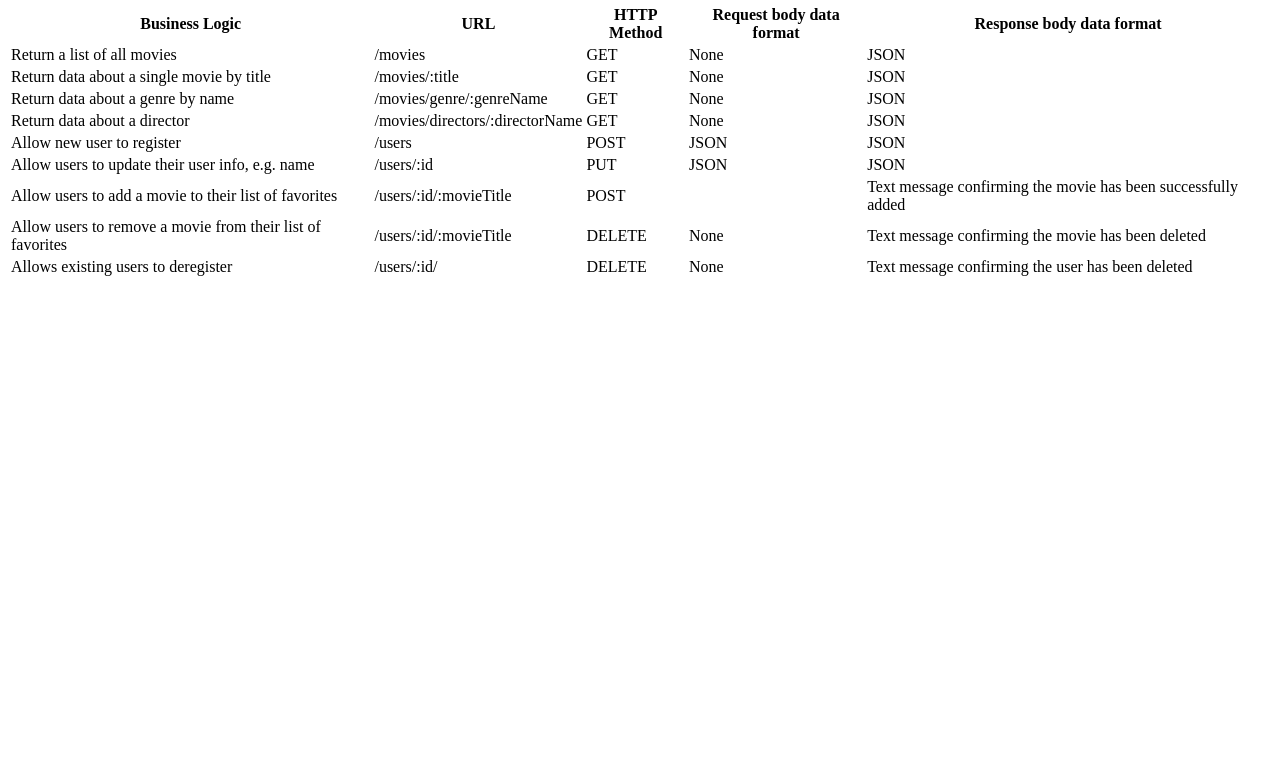
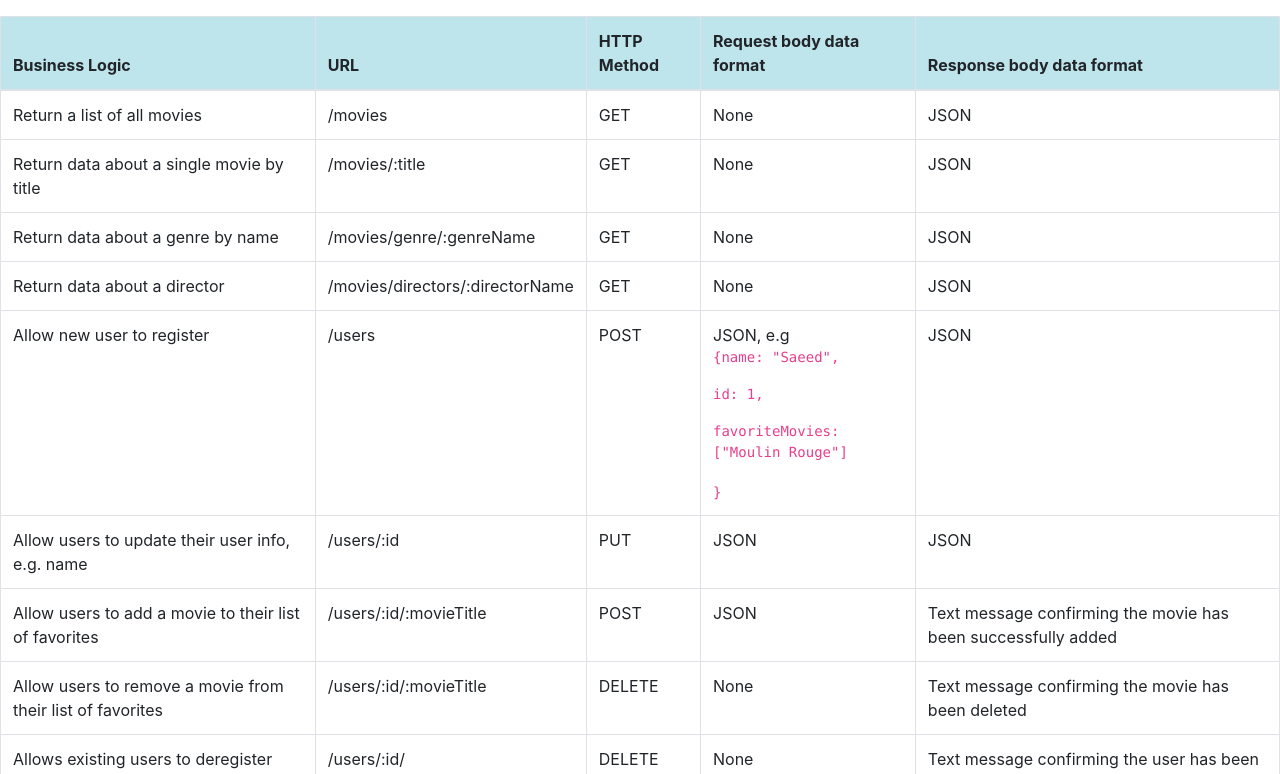
Before and after one commit to Ntsubi/movie_api, a website: page public/documentation.html in a window 1280 px wide. Shown: the part 214-988 px from the top of the page. Before the commit the page ends 800 px from the top, so only its background shows below. Drawn offline with nearby package versions, Linux system fonts and the light colour scheme.

Commit message:
Implemented Bootstrap table styles

```diff
--- a/public/documentation.html
+++ b/public/documentation.html
@@ -5,6 +5,7 @@
     <meta charset="UTF-8">
     <meta name="viewport" content="width=device-width, initial-scale=1.0">
     <title>Documentation for Movie API</title>
+    <link rel="stylesheet" href="https://cdn.jsdelivr.net/npm/bootstrap@4.0.0/dist/css/bootstrap.min.css" integrity="sha384-Gn5384xqQ1aoWXA+058RXPxPg6fy4IWvTNh0E263XmFcJlSAwiGgFAW/dAiS6JXm" crossorigin="anonymous">
 </head>
 
 <body>
@@ -20,13 +21,13 @@
     <p>The resources a user could find on this application can be accessed using the URL endpoints and request methods
         below:</p>
 
-    <table>
+    <table class="table table-bordered">
         <thead>
-            <th>Business Logic</th>
-            <th>URL</th>
-            <th>HTTP Method</th>
-            <th>Request body data format</th>
-            <th>Response body data format</th>
+            <th scope="col" class ="table-info">Business Logic</th>
+            <th scope="col" class ="table-info">URL</th>
+            <th scope="col" class ="table-info">HTTP Method</th>
+            <th scope="col" class ="table-info">Request body data format</th>
+            <th scope="col" class ="table-info">Response body data format</th>
         </thead>
         <tbody>
             <tr>
@@ -61,9 +62,11 @@
                 <td>Allow new user to register</td>
                 <td>/users</td>
                 <td>POST</td>
-                <td>JSON</td>
-                    <code>
-                    </code>
+                <td>JSON, e.g<code>
+                    <p>{name: "Saeed",</p>
+                    <p>id: 1,</p>
+                    <p>favoriteMovies: ["Moulin Rouge"]</p>
+                }</code></td>
                 <td>JSON</td>
             </tr>
             <tr>
@@ -77,7 +80,7 @@
                 <td>Allow users to add a movie to their list of favorites</td>
                 <td>/users/:id/:movieTitle</td>
                 <td>POST</td>
-                <td></td>
+                <td>JSON</td>
                 <td>Text message confirming the movie has been successfully added</td>
             </tr>
             <tr>
@@ -96,6 +99,8 @@
             </tr>
         </tbody>
     </table>
+    <script src="https://code.jquery.com/jquery-3.2.1.slim.min.js" integrity="sha384-KJ3o2DKtIkvYIK3UENzmM7KCkRr/rE9/Qpg6aAZGJwFDMVNA/GpGFF93hXpG5KkN" crossorigin="anonymous"></script>
+<script src="https://cdn.jsdelivr.net/npm/popper.js@1.12.9/dist/umd/popper.min.js" integrity="sha384-ApNbgh9B+Y1QKtv3Rn7W3mgPxhU9K/ScQsAP7hUibX39j7fakFPskvXusvfa0b4Q" crossorigin="anonymous"></script>
+<script src="https://cdn.jsdelivr.net/npm/bootstrap@4.0.0/dist/js/bootstrap.min.js" integrity="sha384-JZR6Spejh4U02d8jOt6vLEHfe/JQGiRRSQQxSfFWpi1MquVdAyjUar5+76PVCmYl" crossorigin="anonymous"></script>
 </body>
-
 </html>
```
